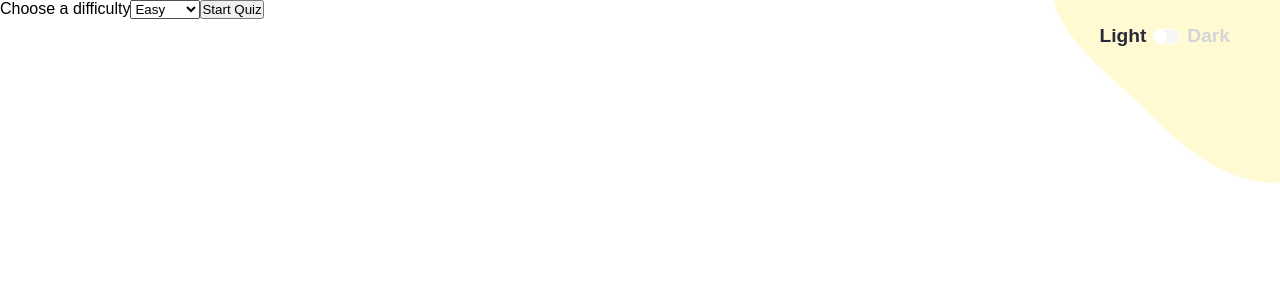
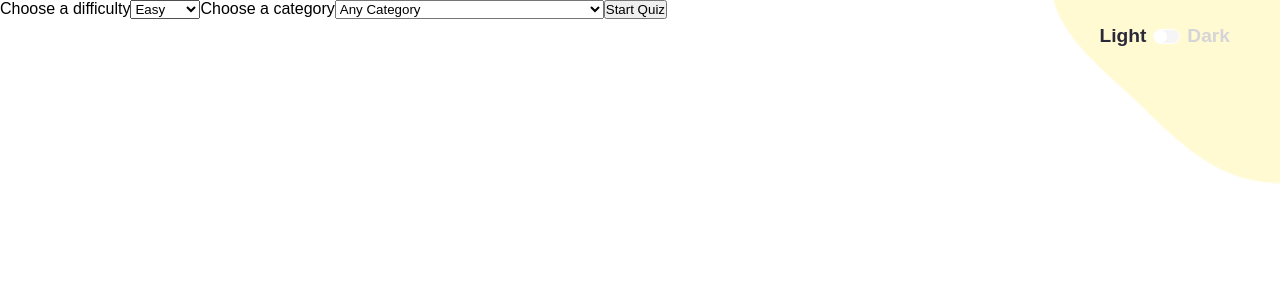
Before and after one commit to SXV357/Quizzical, a React (Create React App) app in the folder quiz-game/: page / in a window 1280 px wide. Both pictures are taken after a click on the button "Choose Preferences". Shown: the top 300 px of the page. Built offline with nearby package versions, Linux system fonts and the light colour scheme.

Commit message:
implement category selecter + T/F questions

```diff
--- a/quiz-game/src/App.js
+++ b/quiz-game/src/App.js
@@ -6,6 +6,35 @@ import useDarkMode from "./useDarkMode";
 import SelectPreferences from "./Components/SelectPreferences";
 
 export default function App() {
+
+  const categories = {
+    "Any Category" : 0,
+    "General Knowledge" : 9,
+    "Entertainment: Books" : 10,
+    "Entertainment: Film" : 11,
+    "Entertainment: Music" : 12,
+    "Entertainment: Musicals & Theatres" : 13,
+    "Entertainment: Television" : 14,
+    "Entertainment: Video Games" : 15,
+    "Entertainment: Board Games" : 16,
+    "Science & Nature" : 17,
+    "Science: Computers" : 18,
+    "Science: Mathematics" : 19,
+    "Mythology" : 20,
+    "Sports" : 21,
+    "Geography" : 22,
+    "History" : 23,
+    "Politics" : 24,
+    "Art" : 25,
+    "Celebrities" : 26,
+    "Animals" : 27,
+    "Vehicles" : 28,
+    "Entertainment: Comics" : 29,
+    "Science: Gadgets" : 30,
+    "Entertainment: Japanese Anime & Manga" : 31,
+    "Entertainment: Cartoon & Animations" : 32
+  }
+
   const [startGame, setStartGame] = useState(false);
   const [score, setScore] = useState(0);
   const [checkAnswers, setCheckAnswers] = useState(false);
@@ -16,15 +45,10 @@ export default function App() {
   const [selectedDifficulty, setSelectedDifficulty] = useState("easy");
   const [dark, toggleDarkMode] = useDarkMode();
   const [displayPreferences, setDisplayPreferences] = useState(false);
+  const [selectedCategory, setSelectedCategory] = useState({category: "Any Category", value: 0})
   const [bestTime, setBestTime] = useState(
     localStorage.getItem("bestTime") || 0
   );
-
-  // useEffect(() => {
-  //   fetch("https://opentdb.com/api.php?amount=10&difficulty=easy")
-  //     .then(res => res.json())
-  //     .then(data => console.log(data.results))
-  // }, [])
 
   // implement true false question functionality
   // implement a new page where the user can select question difficulty, category, and number of questions
@@ -32,7 +56,7 @@ export default function App() {
 
   useEffect(() => {
     if (startGame) {
-      fetch(`https://opentdb.com/api.php?amount=10&difficulty=${selectedDifficulty.toLowerCase()}&type=multiple`)
+      fetch(`https://opentdb.com/api.php?amount=10${selectedCategory.value === 0 ? `` : `&category=${selectedCategory.value}`}&difficulty=${selectedDifficulty.toLowerCase()}`)
         .then((res) => res.json())
         .then((data) => {
           setQuestions(
@@ -51,7 +75,7 @@ export default function App() {
         });
       setBestTime(bestTime);
     }
-  }, [startGame, bestTime, selectedDifficulty]);
+  }, [startGame, bestTime, selectedDifficulty, selectedCategory.value]);
 
   useEffect(() => {
     let timer;
@@ -208,6 +232,9 @@ export default function App() {
 
         {displayPreferences && !startGame &&  (
           <SelectPreferences
+            categories = {categories}
+            selectedCategory = {selectedCategory}
+            setCategory = {(e) => setSelectedCategory({category: e.target.value, value: categories[e.target.value]})}
             difficulties = {["easy", "medium", "hard"]}
             difficulty = {selectedDifficulty}
             setDifficulty = {(e) => setSelectedDifficulty(e.target.value)}
--- a/quiz-game/src/Components/SelectPreferences.js
+++ b/quiz-game/src/Components/SelectPreferences.js
@@ -1,12 +1,18 @@
 import React from 'react'
 
-export default function SelectPreferences({difficulty, difficulties, setDifficulty, begin}) {
+export default function SelectPreferences({difficulty, difficulties, setDifficulty, begin, categories, selectedCategory, setCategory}) {
   return (
-    <div>
+    <div className = "preferences">
         <label htmlFor="difficulty">Choose a difficulty</label>
         <select name = "difficulty" id = "difficulty" value = {difficulty} onChange = {setDifficulty}>
           {difficulties.map((option, idx) => {
             return <option key = {idx} value = {option}>{option.charAt(0).toUpperCase() + option.slice(1)}</option>
+          })}
+        </select>
+        <label htmlFor="category">Choose a category</label>
+        <select name = "category" id = "category" value = {selectedCategory.category} onChange = {setCategory}>
+          {Object.keys(categories).map((category, index) => {
+            return <option key = {index} value={category}>{category}</option>
           })}
         </select>
         <button onClick = {begin}>
```
